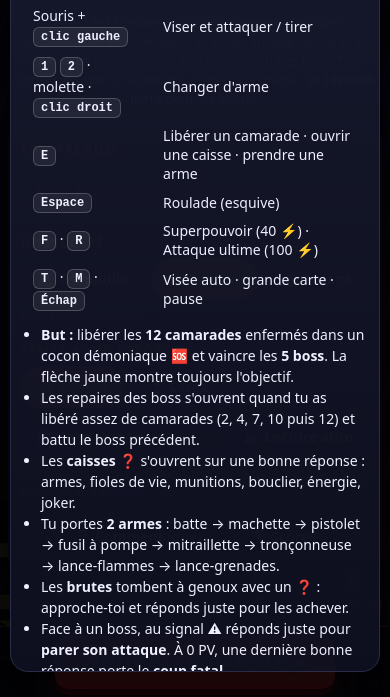
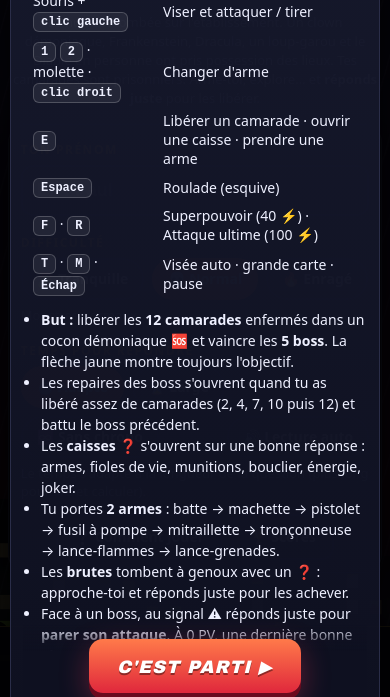
Before and after one commit to grem60000-sys/college-zombie, a plain HTML site: page index.html in a window 390 px wide. Both pictures are taken after a click on the button "❔ Comment jouer". Shown: the part 147-844 px from the top of the page. Drawn offline with Linux system fonts and the light colour scheme.

Commit message:
iPhone : la fenêtre d'aide et les menus en jeu défilent, bouton toujours visible
Co-Authored-By: Claude Opus 5.5 <noreply@anthropic.com>
Claude-Session: https://claude.ai/code/session_01FnXEPzC2uucFdJUzapdZDC

```diff
--- a/index.html
+++ b/index.html
@@ -167,9 +167,11 @@ body.touch #mini.big{left:50%;right:auto;top:50%;bottom:auto;transform:translate
 #vs .taunt{position:absolute;right:5%;top:6%;max-width:44%;background:#fff;color:#111;font-weight:800;padding:12px 16px;border-radius:14px;font-size:clamp(13px,1.8vw,18px);animation:vsp2 .4s 1s both}
 @keyframes vsp2{from{opacity:0;transform:scale(.6)}}
 /* questions */
-.ov{position:fixed;inset:0;display:none;align-items:center;justify-content:center;background:#000c;z-index:40;padding:10px;overflow:auto}
+.ov{position:fixed;inset:0;display:none;align-items:center;justify-content:center;background:#000c;z-index:40;padding:10px;overflow-y:auto;-webkit-overflow-scrolling:touch;touch-action:pan-y;overscroll-behavior:contain}
+.ov *{touch-action:pan-y}
+#help .row:last-child,#pause .row{position:sticky;bottom:-12px;background:linear-gradient(180deg,transparent,#0e1020 35%);padding:14px 0 6px;margin-bottom:-6px}
 .ov.show{display:flex}
-#qbox{width:min(780px,97vw);max-height:96vh;overflow:auto;border:2px solid var(--qc,#19d3c5);box-shadow:0 0 40px color-mix(in srgb,var(--qc,#19d3c5) 50%,transparent);margin:auto}
+#qbox{width:min(780px,97vw);border:2px solid var(--qc,#19d3c5);box-shadow:0 0 40px color-mix(in srgb,var(--qc,#19d3c5) 50%,transparent);margin:auto}
 .qkind{font-family:var(--title);font-style:italic;font-size:clamp(14px,2.4vw,20px);color:var(--qc,#19d3c5)}
 .qtag{display:inline-block;font-size:12px;font-weight:800;padding:3px 9px;border-radius:8px;background:#ffffff14;color:#cfd3ff;margin:6px 0}
 .qtext{font-size:clamp(16px,2.8vw,23px);font-weight:800;line-height:1.3;margin:2px 0 10px}
@@ -190,7 +192,7 @@ body.touch #mini.big{left:50%;right:auto;top:50%;bottom:auto;transform:translate
 .qfb .tx{flex:1;min-width:200px;font-size:14px;line-height:1.4}.qfb .tx b{display:block;font-size:16px;margin-bottom:3px}
 @media (max-height:520px){#qbox{padding:10px 12px}.qtext{font-size:16px;margin-bottom:6px}.ans{min-height:44px;padding:8px;font-size:14px}.qtag{margin:3px 0}.qfoot .hint{display:none}.qfb{margin-top:6px;padding:8px}.qfb .tx{font-size:12.5px}}
 @media (max-width:540px) and (min-height:521px){.answers{grid-template-columns:1fr}}
-.ovc{width:min(660px,95vw);max-height:94vh;overflow:auto;margin:auto}
+.ovc{width:min(660px,95vw);max-height:none;margin:auto}
 .ovc h2{font-family:var(--title);font-style:italic;font-size:28px;margin-bottom:8px;color:#b6ff4d}
 .ovc ul{margin:8px 0 8px 18px;line-height:1.5;font-size:14px}
 .kb td{padding:3px 8px;font-size:14px}
@@ -1849,7 +1851,7 @@ tb("#tSwap",()=>swapW());tb("#tDash",dash);tb("#tSup",()=>superPow(false));tb("#
 $("#tAuto").addEventListener("pointerdown",e=>{e.stopPropagation();autoTouch=!autoTouch;store("cz_autoT",autoTouch);hudForce=true;});
 document.querySelectorAll(".ws").forEach(el=>el.addEventListener("pointerdown",e=>{e.stopPropagation();if(G&&!G.paused)swapW(+el.dataset.s);}));
 $("#mini").addEventListener("pointerdown",e=>{e.stopPropagation();toggleMap();});
-document.addEventListener("touchmove",e=>{if($("#game").classList.contains("active"))e.preventDefault();},{passive:false});
+document.addEventListener("touchmove",e=>{if($("#game").classList.contains("active")&&!(e.target.closest&&e.target.closest(".ov")))e.preventDefault();},{passive:false});
 document.addEventListener("gesturestart",e=>e.preventDefault());
 
 /* ================= MENUS ================= */
```
